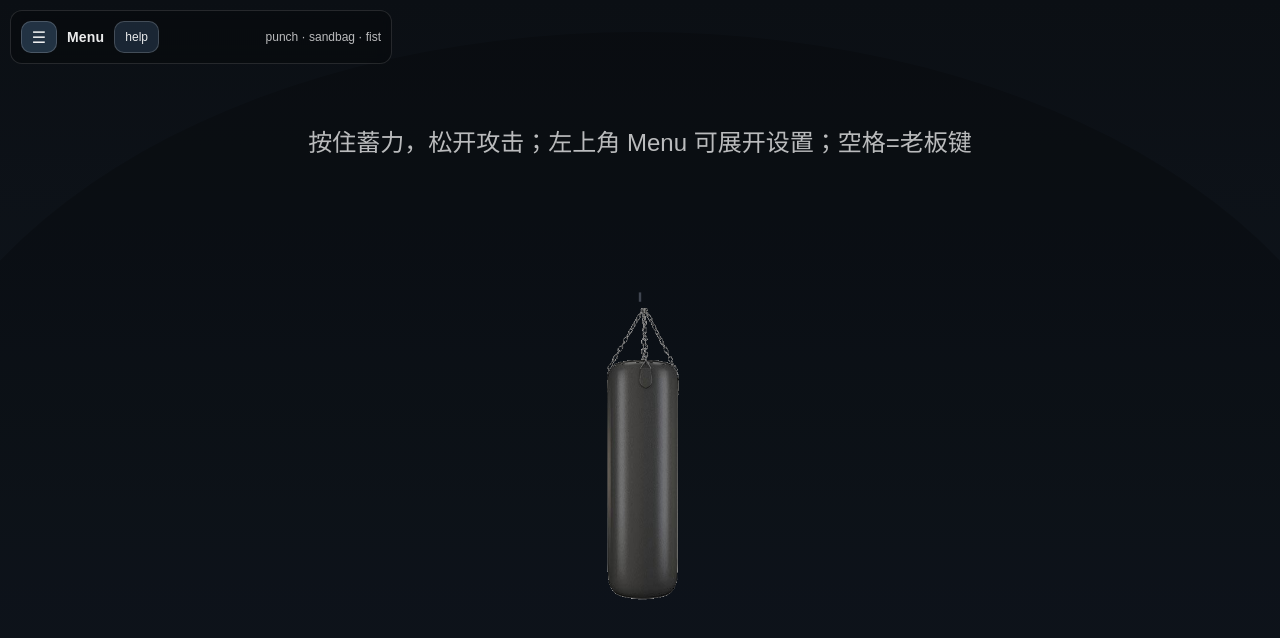
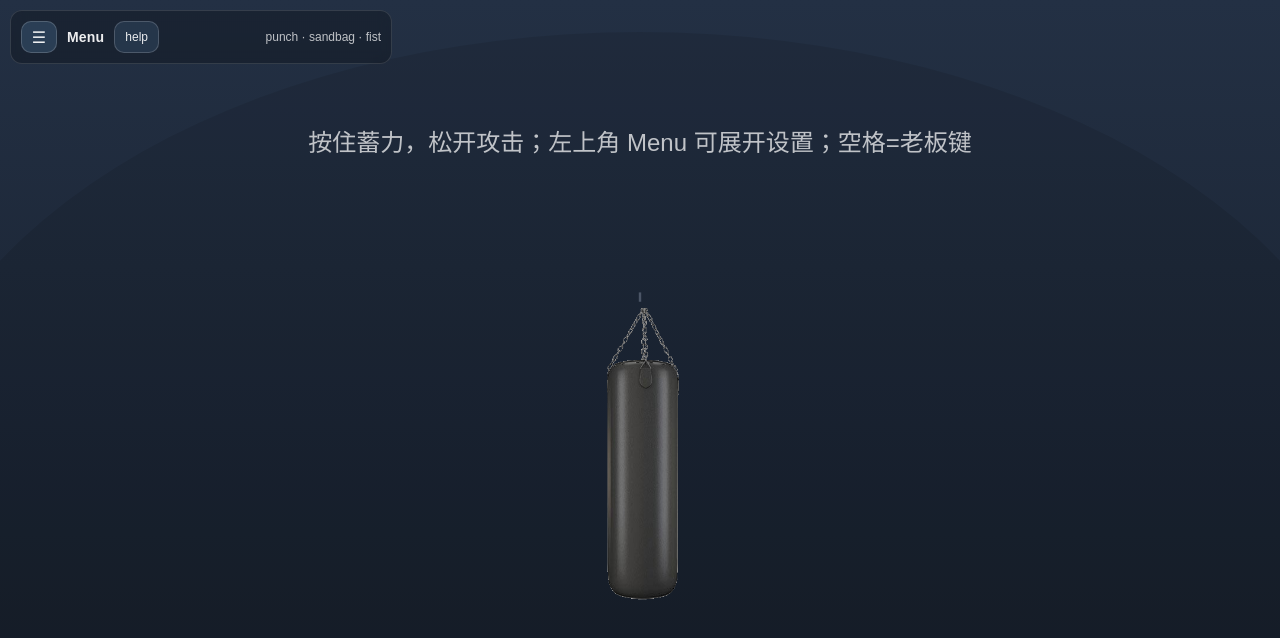
Before and after one commit to lixd17/relax, a website built with Vite: page index.html in a window 1280 px wide. Built offline with nearby package versions, Linux system fonts and the light colour scheme.

Commit message:
Add effect

```diff
--- a/src/game/render.js
+++ b/src/game/render.js
@@ -164,13 +164,13 @@ function getVehicleWH(L, key, img) {
 function drawBackground(ctx, L) {
   const { W, H } = L;
   const g = ctx.createLinearGradient(0, 0, 0, H);
-  g.addColorStop(0, '#0b0f14');
-  g.addColorStop(1, '#121a24');
+  g.addColorStop(0, '#233044');
+  g.addColorStop(1, '#141b26');
   ctx.fillStyle = g;
   ctx.fillRect(0, 0, W, H);
 
   ctx.save();
-  ctx.globalAlpha = 0.20;
+  ctx.globalAlpha = 0.10;
   ctx.fillStyle = '#000';
   ctx.beginPath();
   ctx.ellipse(W * 0.5, H * 0.62, W * 0.58, H * 0.58, 0, 0, Math.PI * 2);
--- a/src/style.css
+++ b/src/style.css
@@ -3,7 +3,7 @@ html, body, #app {
   height: 100%;
   margin: 0;
   overflow: hidden;
-  background: #0b0f14;
+  background: #141b26;
   user-select: none;
 }
 
```
